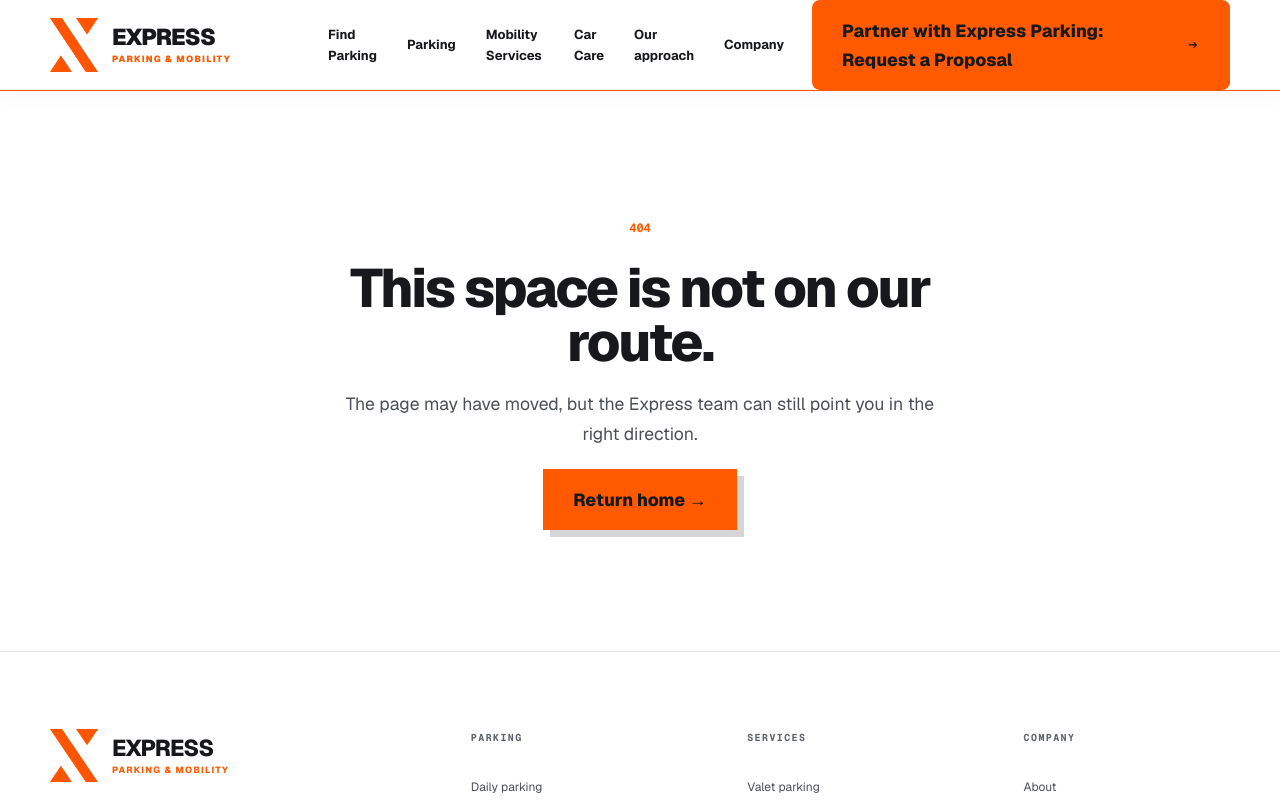
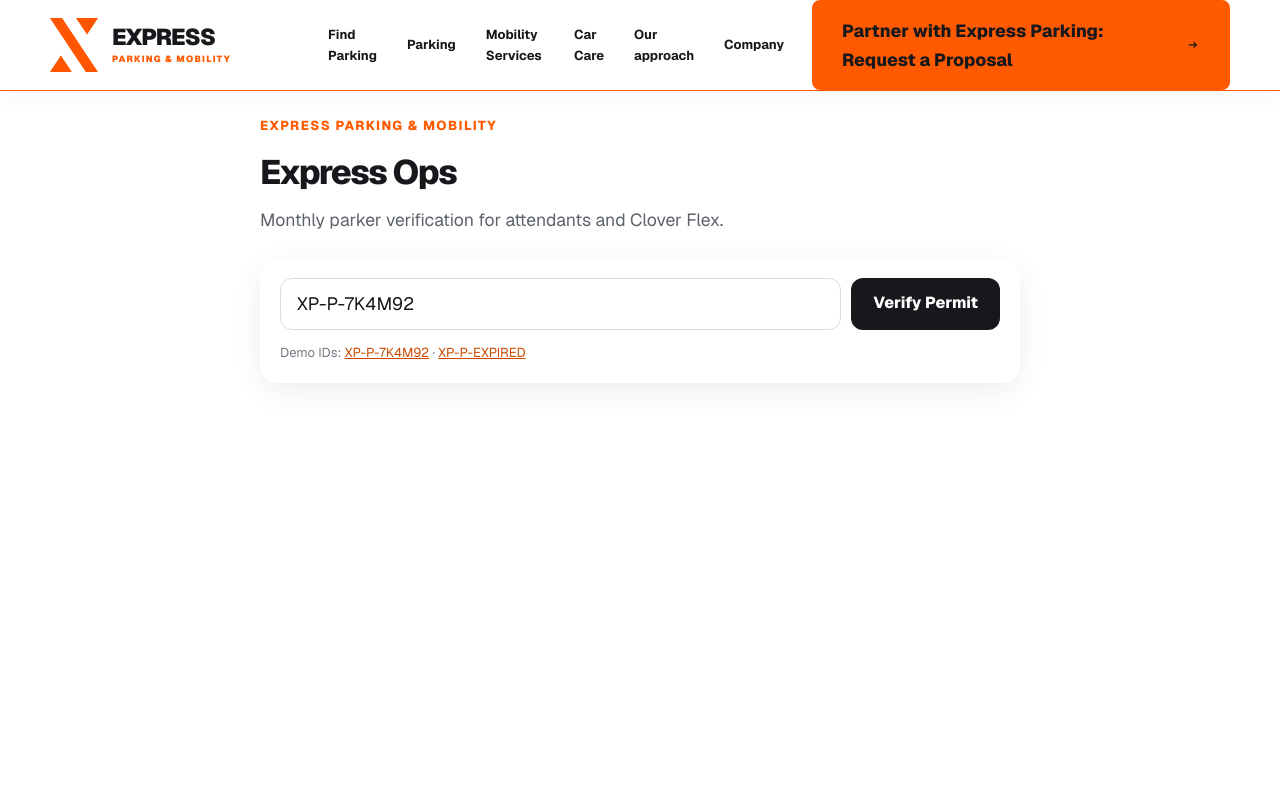
Before and after one commit to expresparking/express-parking-web, a Next.js app: page /ops in a window 1280 px wide. Before the commit this address had no page. Shown: the top 800 px of the page. Built offline with nearby package versions, Linux system fonts and the light colour scheme.

Commit message:
Add Express Ops attendant permit verification screen

```diff
--- /dev/null
+++ b/app/ops/page.tsx
@@ -0,0 +1,163 @@
+"use client";
+
+import { FormEvent, useState } from "react";
+
+type Permit = {
+  id: string;
+  permitNumber: string;
+  status: "active" | "expired";
+  paid: boolean;
+  validThrough: string;
+  location: string;
+  customer: { name: string };
+  vehicle: {
+    year: number;
+    make: string;
+    model: string;
+    color: string;
+    plate: string;
+    state: string;
+  };
+  assignedSpace: string | null;
+  lastEntry: string | null;
+  velor: {
+    scheduled: boolean;
+    service: string | null;
+    time: string | null;
+  };
+};
+
+export default function ExpressOpsPage() {
+  const [permitId, setPermitId] = useState("XP-P-7K4M92");
+  const [permit, setPermit] = useState<Permit | null>(null);
+  const [error, setError] = useState("");
+  const [loading, setLoading] = useState(false);
+
+  async function lookup(id: string) {
+    const cleanId = id.trim().toUpperCase();
+    if (!cleanId) return;
+
+    setLoading(true);
+    setError("");
+    setPermit(null);
+
+    try {
+      const response = await fetch(`/api/permits/${encodeURIComponent(cleanId)}`);
+      const data = await response.json();
+      if (!response.ok) throw new Error(data.error || "Permit lookup failed");
+      setPermit(data);
+    } catch (err) {
+      setError(err instanceof Error ? err.message : "Permit lookup failed");
+    } finally {
+      setLoading(false);
+    }
+  }
+
+  function onSubmit(event: FormEvent) {
+    event.preventDefault();
+    void lookup(permitId);
+  }
+
+  const active = permit?.status === "active" && permit.paid;
+
+  return (
+    <main style={{ minHeight: "100vh", background: "#f6f7f8", padding: "24px" }}>
+      <div style={{ maxWidth: 760, margin: "0 auto" }}>
+        <header style={{ marginBottom: 24 }}>
+          <div style={{ fontSize: 13, fontWeight: 800, letterSpacing: 1.4, color: "#ff5a00" }}>
+            EXPRESS PARKING & MOBILITY
+          </div>
+          <h1 style={{ margin: "8px 0 4px", fontSize: 34, color: "#16181c" }}>Express Ops</h1>
+          <p style={{ margin: 0, color: "#5d626b" }}>Monthly parker verification for attendants and Clover Flex.</p>
+        </header>
+
+        <section style={{ background: "white", borderRadius: 18, padding: 20, boxShadow: "0 8px 30px rgba(0,0,0,.07)" }}>
+          <form onSubmit={onSubmit} style={{ display: "flex", gap: 10, flexWrap: "wrap" }}>
+            <input
+              value={permitId}
+              onChange={(e) => setPermitId(e.target.value)}
+              placeholder="Scan or enter permit ID"
+              autoCapitalize="characters"
+              style={{ flex: "1 1 300px", minHeight: 52, borderRadius: 12, border: "1px solid #d9dde2", padding: "0 16px", fontSize: 18 }}
+            />
+            <button
+              type="submit"
+              disabled={loading}
+              style={{ minHeight: 52, border: 0, borderRadius: 12, padding: "0 22px", background: "#16181c", color: "white", fontSize: 16, fontWeight: 800, cursor: "pointer" }}
+            >
+              {loading ? "Checking…" : "Verify Permit"}
+            </button>
+          </form>
+
+          <div style={{ marginTop: 12, fontSize: 13, color: "#737982" }}>
+            Demo IDs: <button onClick={() => { setPermitId("XP-P-7K4M92"); void lookup("XP-P-7K4M92"); }} style={linkButton}>XP-P-7K4M92</button> · <button onClick={() => { setPermitId("XP-P-EXPIRED"); void lookup("XP-P-EXPIRED"); }} style={linkButton}>XP-P-EXPIRED</button>
+          </div>
+        </section>
+
+        {error && (
+          <section style={{ marginTop: 18, borderRadius: 16, padding: 20, background: "#fff2f0", border: "1px solid #ffd0c8", color: "#8b2518" }}>
+            <strong>Permit not verified</strong>
+            <div style={{ marginTop: 6 }}>{error}</div>
+          </section>
+        )}
+
+        {permit && (
+          <section style={{ marginTop: 18, background: "white", borderRadius: 18, overflow: "hidden", boxShadow: "0 8px 30px rgba(0,0,0,.07)" }}>
+            <div style={{ padding: "18px 20px", background: active ? "#e9f8ef" : "#fff0ec", borderBottom: active ? "1px solid #bfe7cc" : "1px solid #ffc8bc" }}>
+              <div style={{ fontSize: 28, fontWeight: 900, color: active ? "#136f3a" : "#b6381f" }}>
+                {active ? "✓ ACTIVE MONTHLY PARKER" : "⚠ EXPIRED / PAYMENT REQUIRED"}
+              </div>
+              <div style={{ marginTop: 4, color: "#555" }}>{permit.permitNumber} · {permit.location}</div>
+            </div>
+
+            <div style={{ padding: 20, display: "grid", gap: 18 }}>
+              <div>
+                <div style={eyebrow}>VEHICLE</div>
+                <div style={{ fontSize: 24, fontWeight: 850, color: "#16181c", marginTop: 3 }}>
+                  {permit.vehicle.year} {permit.vehicle.make} {permit.vehicle.model}
+                </div>
+                <div style={{ marginTop: 5, fontSize: 17, color: "#4b5058" }}>
+                  {permit.vehicle.color} · {permit.vehicle.state} {permit.vehicle.plate}
+                </div>
+              </div>
+
+              <div style={{ display: "grid", gridTemplateColumns: "repeat(auto-fit,minmax(180px,1fr))", gap: 12 }}>
+                <InfoCard label="Payment" value={permit.paid ? "Paid" : "Unpaid"} />
+                <InfoCard label="Valid through" value={permit.validThrough} />
+                <InfoCard label="Assigned space" value={permit.assignedSpace || "Not assigned"} />
+                <InfoCard label="Last entry" value={permit.lastEntry ? new Date(permit.lastEntry).toLocaleString() : "No entry recorded"} />
+              </div>
+
+              {permit.velor.scheduled && (
+                <div style={{ border: "1px solid #cfded6", borderRadius: 14, padding: 16, background: "#f7fbf8" }}>
+                  <div style={eyebrow}>VELOR CAR CARE</div>
+                  <div style={{ marginTop: 5, fontSize: 18, fontWeight: 800 }}>{permit.velor.service} scheduled today · {permit.velor.time}</div>
+                </div>
+              )}
+
+              <div style={{ display: "flex", gap: 10, flexWrap: "wrap" }}>
+                <button style={primaryAction}>Check In</button>
+                <button style={secondaryAction}>Check Out</button>
+                <button style={secondaryAction}>Report Issue</button>
+              </div>
+            </div>
+          </section>
+        )}
+      </div>
+    </main>
+  );
+}
+
+function InfoCard({ label, value }: { label: string; value: string }) {
+  return (
+    <div style={{ border: "1px solid #e4e7eb", borderRadius: 14, padding: 14 }}>
+      <div style={eyebrow}>{label}</div>
+      <div style={{ marginTop: 4, fontWeight: 800, color: "#25282d" }}>{value}</div>
+    </div>
+  );
+}
+
+const eyebrow = { fontSize: 11, letterSpacing: 1.1, fontWeight: 900, color: "#7a8089" } as const;
+const linkButton = { border: 0, padding: 0, background: "none", color: "#cb4900", textDecoration: "underline", cursor: "pointer", font: "inherit" } as const;
+const primaryAction = { minHeight: 48, border: 0, borderRadius: 11, padding: "0 20px", background: "#ff5a00", color: "white", fontWeight: 850, cursor: "pointer" } as const;
+const secondaryAction = { minHeight: 48, border: "1px solid #cfd3d8", borderRadius: 11, padding: "0 20px", background: "white", color: "#222", fontWeight: 800, cursor: "pointer" } as const;
```
